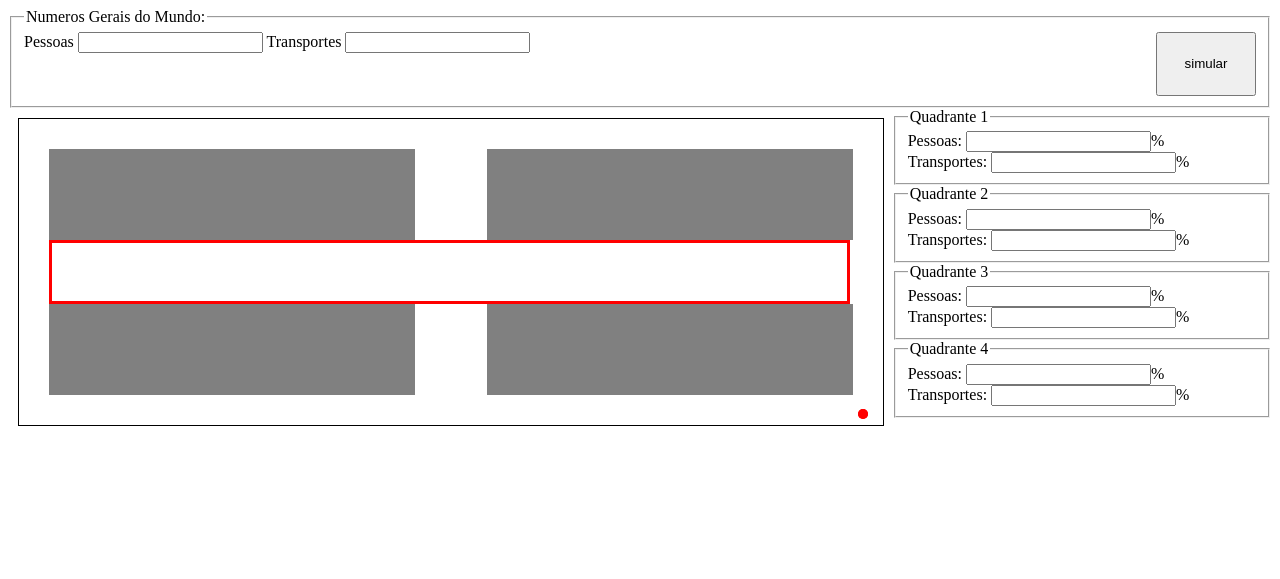
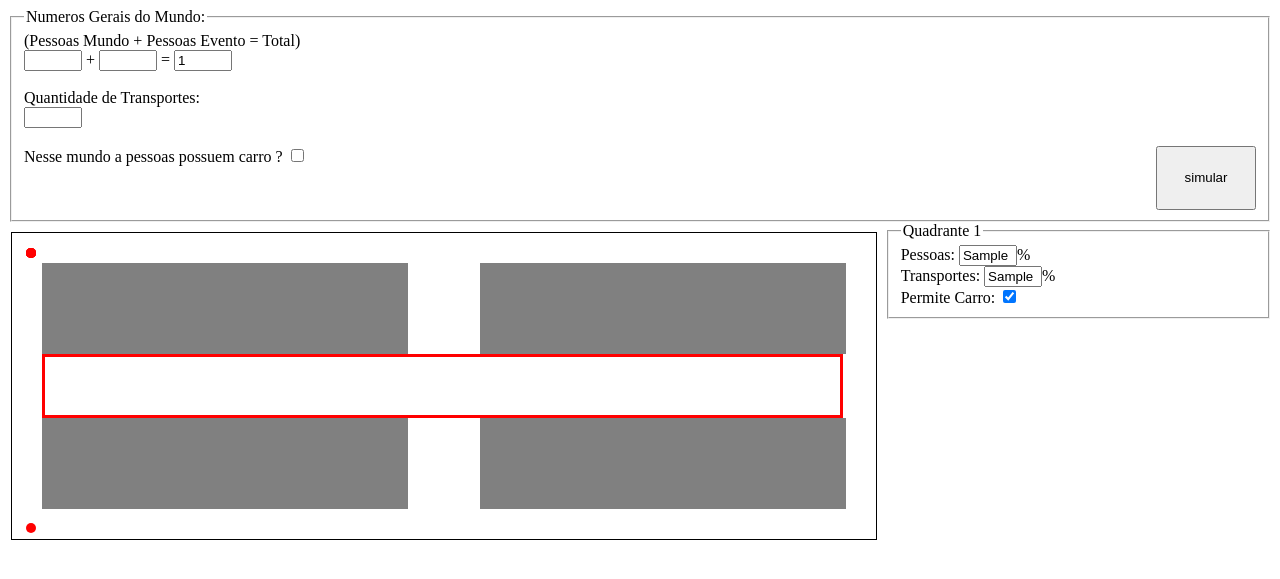
Before and after one commit to hugoantunes/epa2, a Django app: template SimulaPass/templates/simula.html in a window 1280 px wide. Shown: the top 579 px of the page. Run offline with Django 3.2, Linux system fonts and the light colour scheme; tables that the repository leaves empty hold one stand-in row (values such as "Sample post"); the template is opened without the code that fills it: values that come from a table or form of the project are taken from there, most other values are stand-ins (such as "Sample title", 1, 10 or a date in 2020); parts of the project's set-up code (start-up, migrations or seed data) failed here and were passed over.

Commit message:
campos da pagina de simulação sendo preenchidos de acordo com o adminw

```diff
--- a/SimulaPass/media/css/base.css
+++ b/SimulaPass/media/css/base.css
@@ -6,6 +6,9 @@ div{
     padding:40px;
     display:block;
     position:relative;
+}
+input[type=text]{
+    width: 50px;
 }
 #simular{
     height: 64px;
--- a/SimulaPass/media/css/mundo.css
+++ b/SimulaPass/media/css/mundo.css
@@ -2,6 +2,7 @@ div.mundo{
     width:62%;
     height:226px;
     float:left;
+    margin-left: 3px;
 }
 
 div.quadrante{
@@ -83,7 +84,7 @@ span#passageiro_teste2{
     position:absolute;
     right:15px;
     top:290px;
-
+}
 span#passageiro_teste3{
     border-radius: 18px;
     width:10px;
@@ -128,7 +129,7 @@ span#passageiro_teste7{
     position:absolute;
     right:15px;
     top:15px;
-}}
+}
 span.cenario-calcada{
     border: solid red;
     position: absolute;
--- a/SimulaPass/mundo/models.py
+++ b/SimulaPass/mundo/models.py
@@ -7,9 +7,9 @@ class Mundo(models.Model):
     permite_carros = models.BooleanField()
 
 class Quadrante(models.Model):
-    mundo = models.ForeignKey(Mundo, related_name='quadrante')
+    mundo = models.ForeignKey(Mundo, related_name='quadrantes')
     percentual_pessoas = models.CharField(max_length=255)
-    percentual_trnasportes = models.CharField(max_length=255)
+    percentual_transportes = models.CharField(max_length=255)
     permite_carros = models.BooleanField()
 
     def __unicode__(self):
--- a/SimulaPass/templates/simula.html
+++ b/SimulaPass/templates/simula.html
@@ -5,213 +5,21 @@
     <script src="/static/js/jquery1.6.1.js" type="text/javascript"></script>
     <script src="/static/js/jquery-ui-1.8.14.custom/js/jquery-ui-1.8.14.custom.min.js" type="text/javascript"></script>
 
+    <script src="/static/js/passageiro.js" type="text/javascript"></script>
     <link href="/static/js/jquery-ui-1.8.14.custom/css/ui-lightness/jquery-ui-1.8.14.custom.css" rel="stylesheet" type="text/css">
     <link href="/static/css/base.css" rel="stylesheet" type="text/css">
     <link href="/static/css/mundo.css" rel="stylesheet" type="text/css">
 
     <script>
-        //MOVIMENTOS Q1
+        $(document).ready(function(){
+             for(i=1;i<=5;i++){
+                q4q2($("#passageiro_teste"+i+""));
+             }
+             q1q3($("#passageiro_teste6"));
+             q1q2($("#passageiro_teste7"));
 
-        function q1q3($obj){
-            primeiro_q1q3($obj);
-            segundo_q1q3($obj);
-            terceiro_q1q3($obj);
-        }
 
-        function q1q2($obj){
-            primeiro_q1q2($obj);
-        }
 
-        function q1q4($obj){
-            primeiro_q1q4($obj);
-        }
-
-        function primeiro_q1q4($obj){
-            $obj.animate({
-                top:280,
-            });
-        }
-
-        function primeiro_q1q2($obj){
-            $obj.animate({
-                right:840,
-            });
-        }
-
-        function primeiro_q1q3($obj){
-            $obj.animate({
-                right:415,
-                top:15,
-                duration:5
-            });
-        }
-
-        function segundo_q1q3($obj){
-            $obj.animate({
-                right:415,
-                top:290
-            });
-        }
-
-        function terceiro_q1q3($obj){
-            $obj.animate({
-                right:840,
-                top:290
-            });
-        }
-        //FIM MOVIMENTOS DE Q1
-
-        //MOVIMENTOS DE Q2
-        function q2q4($obj){
-            primeiro_q2q4($obj);
-            segundo_q2q4($obj);
-            terceiro_q2q4($obj);
-        }
-
-        function q2q1($obj){
-            primeiro_q2q1($obj);
-        }
-
-        function q2q3($obj){
-            primeiro_q2q3($obj);
-        }
-
-        function primeiro_q2q3($obj){
-            $obj.animate({
-                top:280,
-            });
-        }
-
-        function primeiro_q2q1($obj){
-            $obj.animate({
-                right:15,
-            });
-        }
-
-        function primeiro_q2q4($obj){
-            $obj.animate({
-                right:415,
-                top:15,
-                duration:5
-            });
-        }
-
-        function segundo_q2q4($obj){
-            $obj.animate({
-                right:415,
-                top:290
-            });
-        }
-
-        function terceiro_q2q4($obj){
-            $obj.animate({
-                right:15,
-                top:290
-            });
-        }
-
-        //FIM MOVIMENTOS Q2
-
-        //MOVIMENTOS Q3
-        function q3q1($obj){
-            primeiro_q3q1($obj);
-            segundo_q3q1($obj);
-            terceiro_q3q1($obj);
-        }
-
-        function q3q2($obj){
-            primeiro_q3q2($obj);
-        }
-
-        function q3q4($obj){
-            primeiro_q3q4($obj);
-        }
-
-        function primeiro_q3q2($obj){
-            $obj.animate({
-                top:15,
-            });
-        }
-
-        function primeiro_q3q4($obj){
-            $obj.animate({
-                right:15,
-            });
-        }
-
-        function primeiro_q3q1($obj){
-            $obj.animate({
-                right:415,
-                top:290,
-                duration:5
-            });
-        }
-
-        function segundo_q3q1($obj){
-            $obj.animate({
-                right:415,
-                top:15
-            });
-        }
-
-        function terceiro_q3q1($obj){
-            $obj.animate({
-                right:15,
-                top:15
-            });
-        }
-        //FIM MOVIMENTOS Q3
-        //MOVIMENTOS Q4
-        function q4q2($obj){
-            primeiro_q4q2($obj);
-            segundo_q4q2($obj);
-            terceiro_q4q2($obj);
-        }
-
-        function q4q1($obj){
-            primeiro_q4q1($obj);
-        }
-
-        function q4q3($obj){
-            primeiro_q4q3($obj);
-        }
-
-        function primeiro_q4q1($obj){
-            $obj.animate({
-                top:15,
-            });
-        }
-
-        function primeiro_q4q3($obj){
-            $obj.animate({
-                right:840,
-            });
-        }
-
-        function primeiro_q4q2($obj){
-            $obj.animate({
-                right:415,
-                top:290,
-                duration:5
-            });
-        }
-
-        function segundo_q4q2($obj){
-            $obj.animate({
-                right:415,
-                top:15
-            });
-        }
-
-        function terceiro_q4q2($obj){
-            $obj.animate({
-                right:840,
-                top:15
-            });
-        }
-        //FIM MOVIMENTOS Q4
-
-        $(document).ready(function(){
             $('#simular').click(function(){
                 console.log('clicou');
                 var num_pessoas = $('#num_pessoas').val();
@@ -221,12 +29,6 @@
                         console.log(data);
                     }
                 });
-                 for(i=1;i<=5;i++){
-                        q4q2($("passageiro_teste"+i+""));
-                    }
-                    q1q3($("passageiro_teste6"));
-                    q1q2($("passageiro_teste7"));
-
             });
         });//document.ready
 
@@ -236,10 +38,19 @@
 <body>
     <fieldset>
         <legend>Numeros Gerais do Mundo:</legend>
-        <label for="num_pessoas">Pessoas</label>
-        <input type="text" name='num_pessoas' id='num_pessoas'>
-        <label for="num_transportes">Transportes</label>
-        <input type="text" name='num_transportes' id='num_transportes'>
+        (<label for="num_pessoas">Pessoas Mundo</label> + <label for="num_pessoas">Pessoas Evento</label> = <label for="num_pessoas">Total</label>)
+        </br>
+        <input type="text" name='num_pessoas' id='num_pessoas' value='{{ mundo.qtd_pessoas }}'> +
+        <input type="text" name='num_pessoas_evento' id='num_pessoas' value='{{ mega_evento.qtd_pessoas_esperadas }}'> =
+        <input type="text" name='num_pessoas_total' id='num_pessoas'  value='{{ total_pessoas }}'>
+        <br/><br/>
+        <label for="num_transportes">Quantidade de Transportes:</label>
+        <br/>
+        <input type="text" name='num_transportes' id='num_transportes' value='{{ mundo.qtd_transportes }}'>
+        <br/><br/>
+        <label for="num_transportes">Nesse mundo a pessoas possuem carro ?</label>
+        <input type="checkbox" name='permite_carros' id='permite_carros_mundo'{%if mundo.permite_carros%}checked{%endif%} >
+
         <input type="button" value="simular" id='simular'>
     </fieldset>
 
@@ -265,31 +76,16 @@
         <span id="passageiro_teste9"></span>
 
     </div>
+   {% for quadrante in quadrantes %}
    <fieldset>
-        <legend>Quadrante 1</legend>
-        Pessoas: <input type="text" name='percent_pes' id='percent_pes_q1'>%
+       <legend>Quadrante {{quadrante.id}}</legend>
+       Pessoas: <input type="text" name='percent_pes' id='percent_pes_q{{quadrante.id}}' value='{{quadrante.percentual_pessoas}}'>%
        <br/>
-        Transportes: <input type="text" name='percent' id='percent_trans_q1'>%
+       Transportes: <input type="text" name='percent' id='percent_trans_q{{quadrante.id}}' value='{{quadrante.percentual_transportes}}'>%
+       <br/>
+       Permite Carro: <input type="checkbox" name='permite_carro' id='percent_trans_q{{quadrante.id}}' {%if quadrante.permite_carros%}checked{%endif%}>
     </fieldset>
-    <fieldset>
-        <legend>Quadrante 2</legend>
-        Pessoas: <input type="text" name='percent_pes' id='percent_pes_q2'>%
-        <br/>
-        Transportes: <input type="text" name='percent' id='percent_trans_q2'>%
-    </fieldset>
-    <fieldset>
-        <legend>Quadrante 3</legend>
-        Pessoas: <input type="text" name='percent_pes' id='percent_pes_q3'>%
-        <br/>
-        Transportes: <input type="text" name='percent' id='percent_trans_q3'>%
-    </fieldset>
-    <fieldset>
-        <legend>Quadrante 4</legend>
-        Pessoas: <input type="text" name='percent_pes' id='percent_pes_q4'>%
-        <br/>
-        Transportes: <input type="text" name='percent' id='percent_trans_q4'>%
-    </fieldset>
-
+   {% endfor %}
 </body>
 
 </html>
```
Also changed, not shown: SimulaPass/media/js/passageiro.js (added, +200 -0 lines), SimulaPass/views.py (+24 -8 lines), SimulaPass/mundo/migrations/0002_auto__del_field_quadrante_percentual_trnasportes__add_field_quadrante_.py (added). Lines whose indentation alone changed are shown as unchanged.
